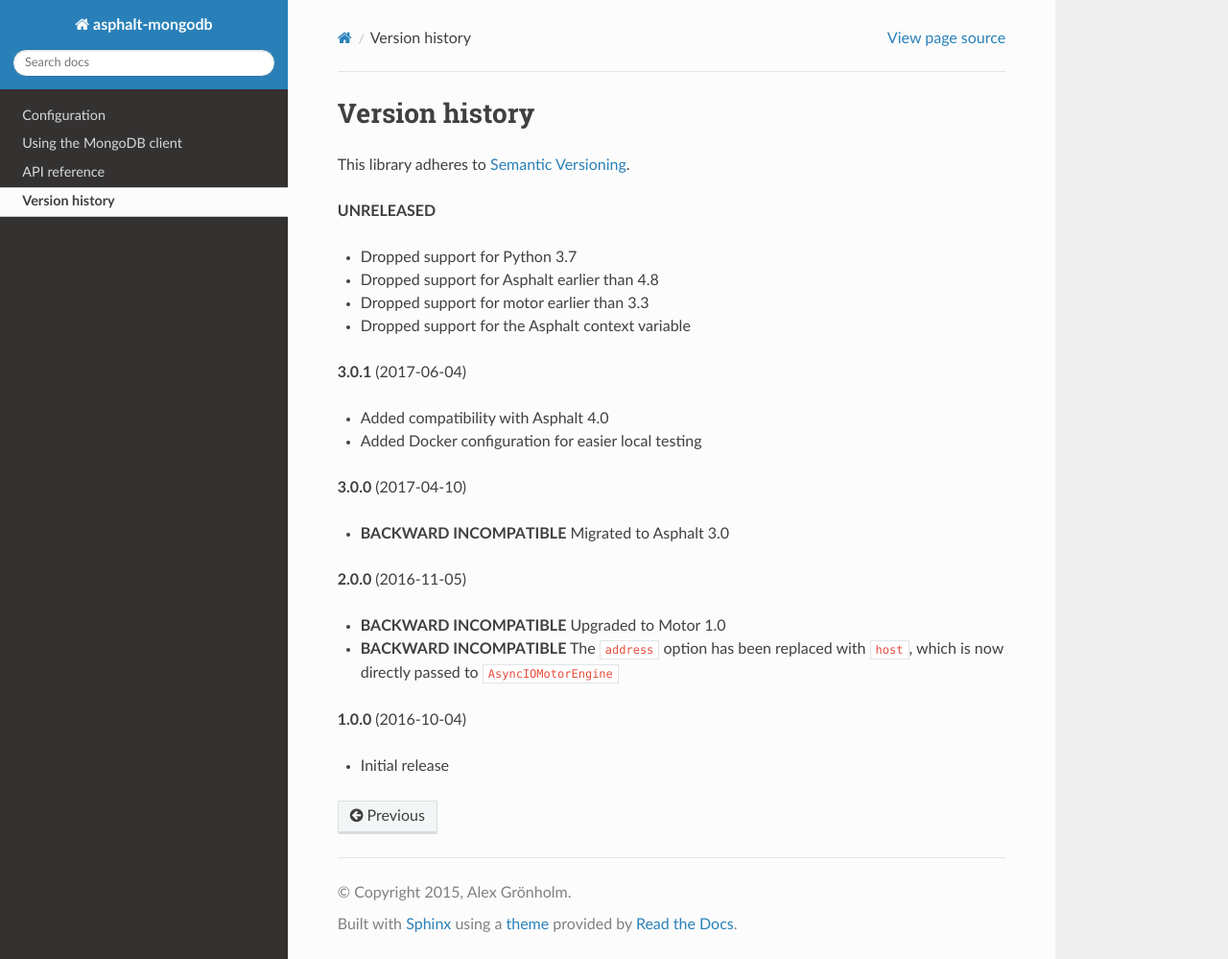
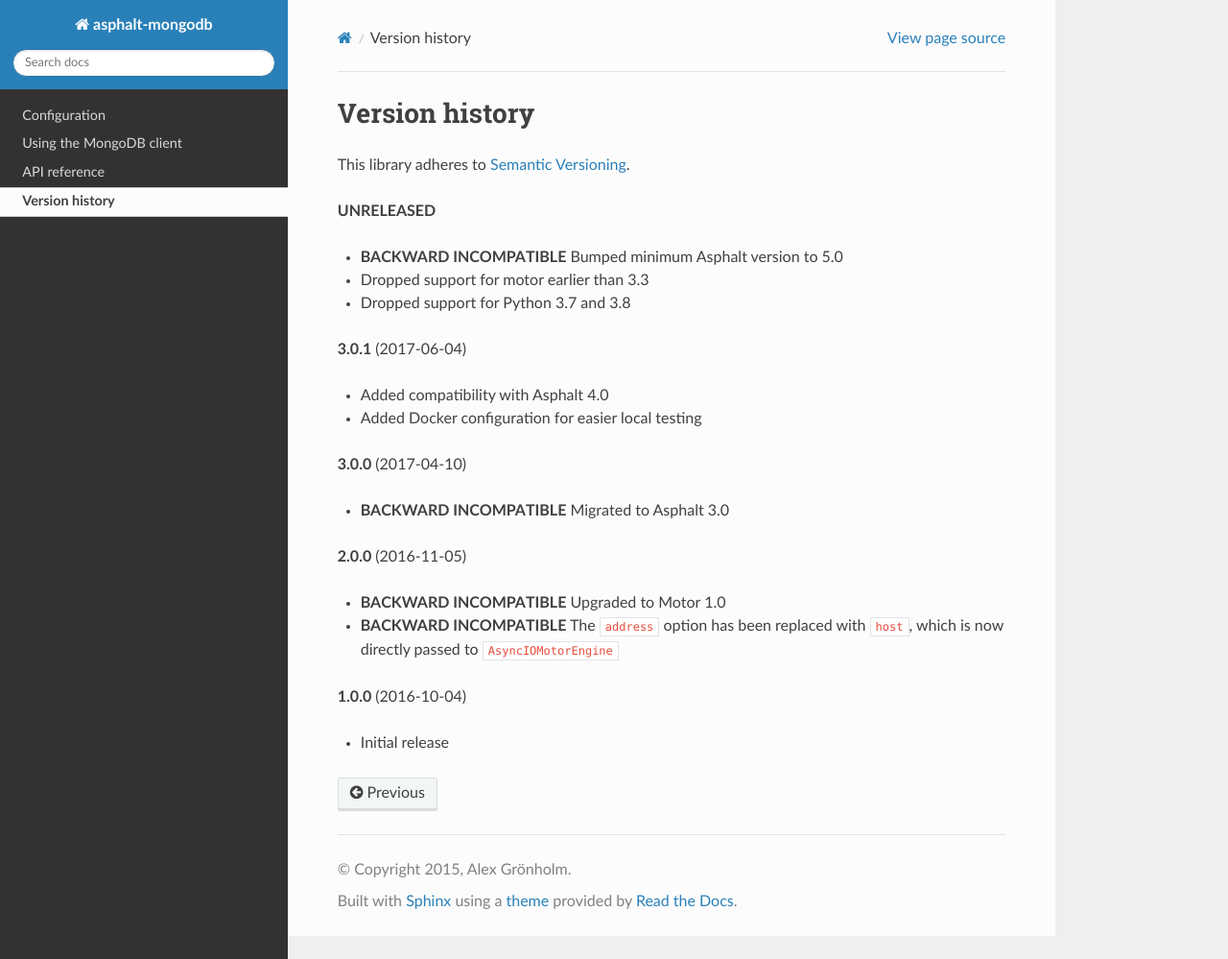
Before and after one commit to asphalt-framework/asphalt-mongodb, a Sphinx documentation site: the page built from docs/versionhistory.rst, in a window 1280 px wide and 999 px high. Shown: the whole window at 96% size. Built offline with Sphinx 7.4.7 and the Read the Docs theme 3.1.0, drawn with Linux system fonts in a browser that asks for light colours; the version number could not be read and is left out.

```diff
--- a/docs/versionhistory.rst
+++ b/docs/versionhistory.rst
@@ -5,10 +5,9 @@ This library adheres to `Semantic Versioning <http://semver.org/>`_.
 
 **UNRELEASED**
 
-- Dropped support for Python 3.7
-- Dropped support for Asphalt earlier than 4.8
+- **BACKWARD INCOMPATIBLE** Bumped minimum Asphalt version to 5.0
 - Dropped support for motor earlier than 3.3
-- Dropped support for the Asphalt context variable
+- Dropped support for Python 3.7 and 3.8
 
 **3.0.1** (2017-06-04)
 
```
Also changed, not shown: pyproject.toml (+8 -0 lines).
